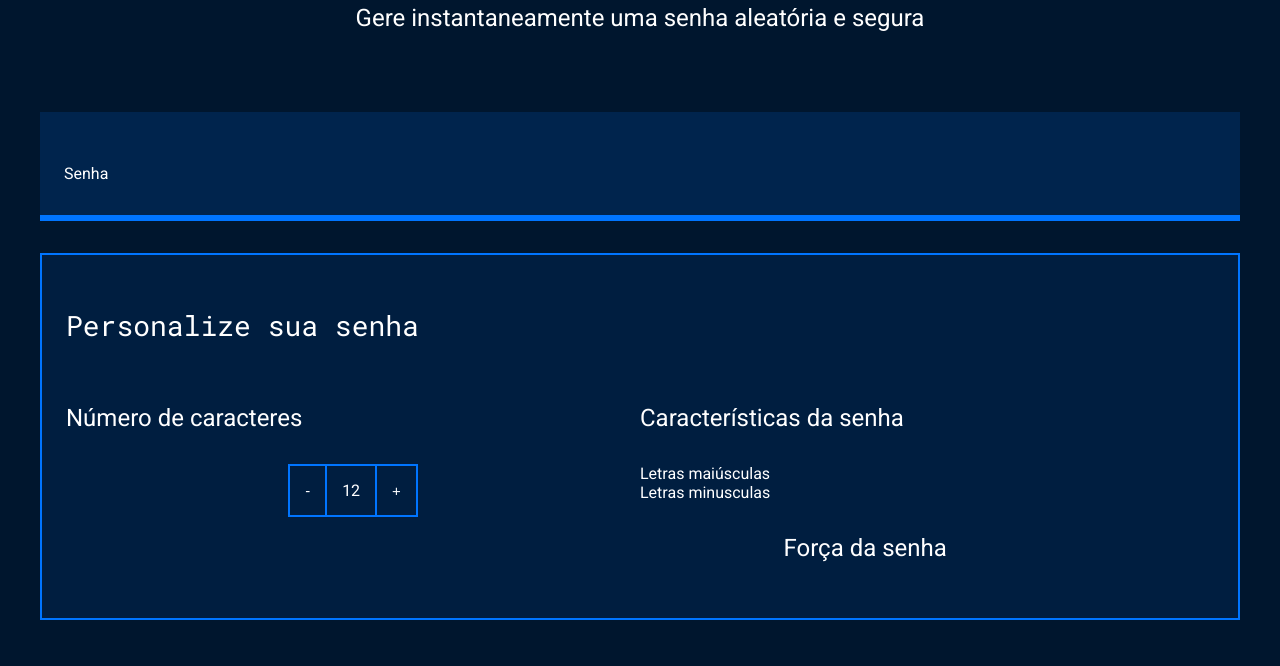
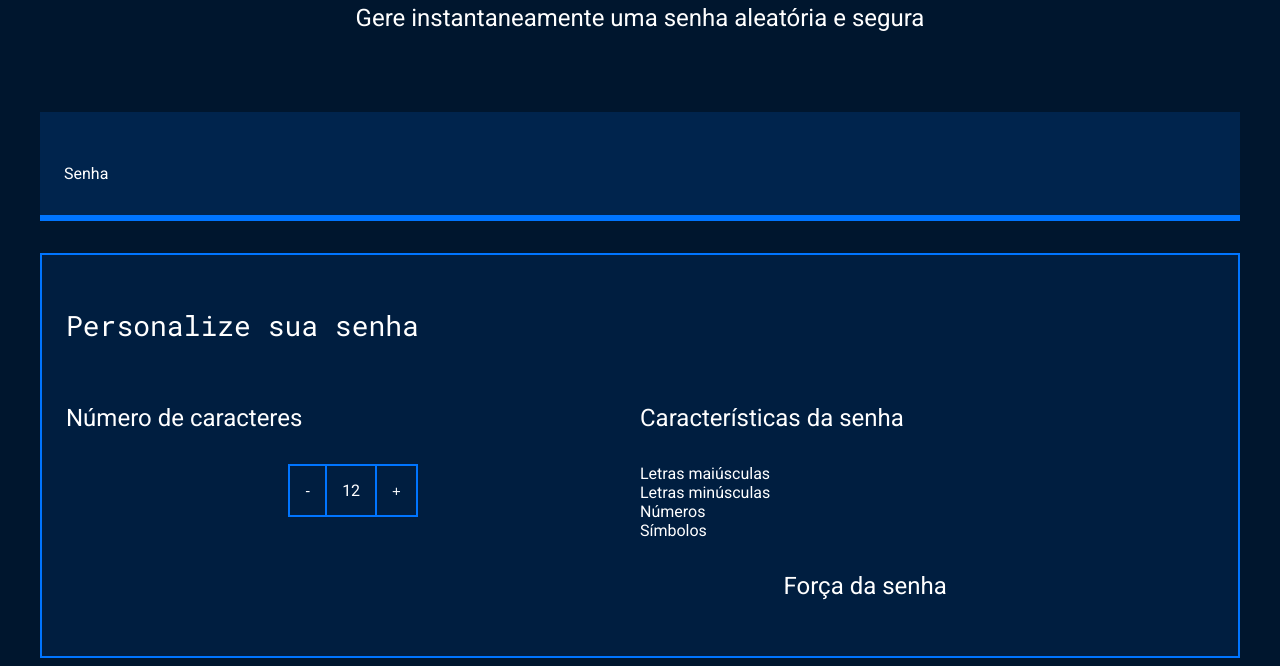
Before and after one commit to jhenivic/GeradordeSenha, a plain HTML site: page GeradordeSenha/index.html in a window 1280 px wide. Shown: the part 214-880 px from the top of the page. Before the commit the page ends 842 px from the top, so only its background shows below. Drawn offline with Linux system fonts and the light colour scheme.

Commit message:
Add files via upload

```diff
--- a/GeradordeSenha/index.html
+++ b/GeradordeSenha/index.html
@@ -32,15 +32,28 @@
                 </div>
                 <div class="parametro-senha">
                     <h4 class="parametro-senha__titulo">Características da senha</h4>
+
                     <div class="parametro-senha-checkbox">
-                        <imput name="maiusculo" type="checkbox" class="checkbox" checked></imput>
-                    <label for="maiusculo"> Letras maiúsculas</label>
+                        <imput name="maiusculo" type="checkbox" class="checkbox">
+                            <label for="maiusculo">Letras maiúsculas</label>
                     </div>
+
+                <div class="parametro-senha-checkbox">
+                        <imput name="minusculo" type="checkbox" class="checkbox">
+                            <label for="minusculo">Letras minúsculas</label>
+                     </div>
+
+                     <div class="parametro-senha-checkbox">
+                        <imput name="numero" type="checkbox" class="checkbox">
+                            <label for="numero">Números</label>
+                    </div>
+
                     <div class="parametro-senha-checkbox">
-                        <imput name="minuxculo" type="checkbox" class="checkbox" checked></imput>
-                    <label for="minusculo"> Letras minusculas</label>
-                </div>
-                <div class="parametro-senha">
+                        <imput name="simbolo" type="checkbox" class="checkbox">
+                            <label for="simbolo">Símbolos</label>
+                    </div>
+
+                        <div class="parametro-senha">
                     <h4 class="parametro-senha__titulo">Força da senha</h4>
                 </div>
             </div>
```
